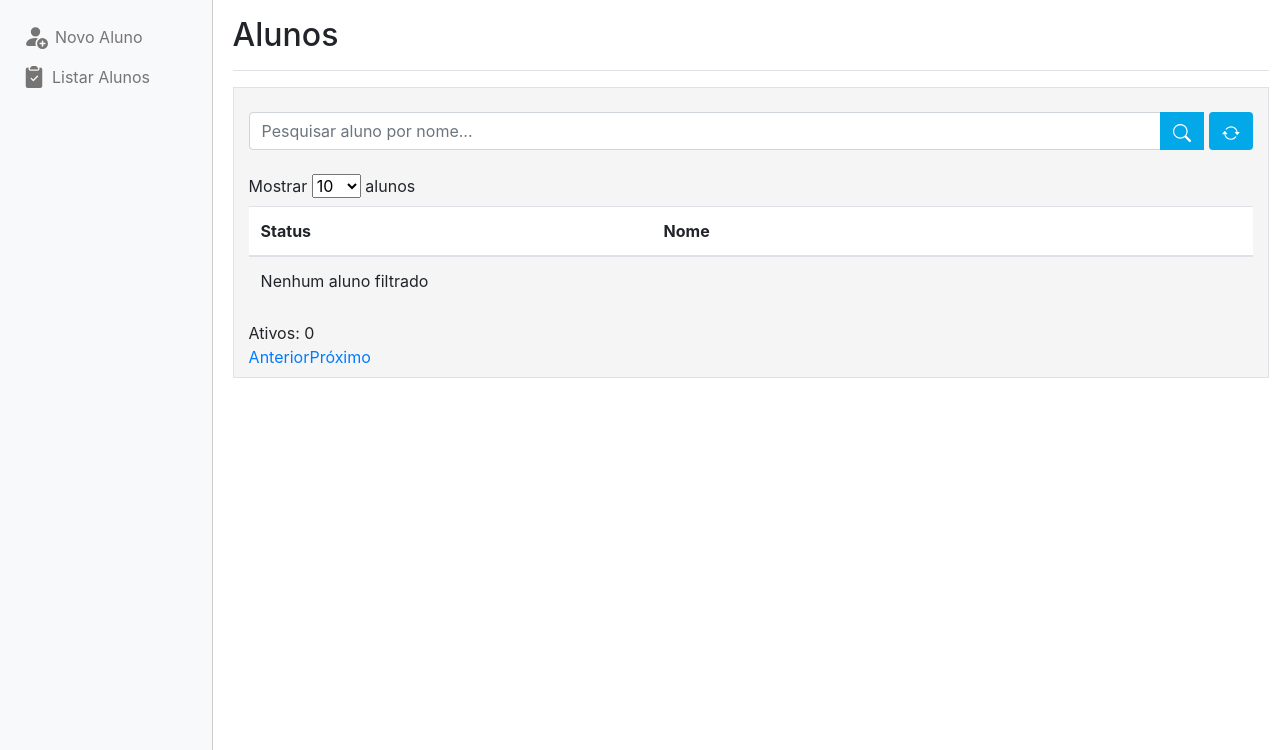
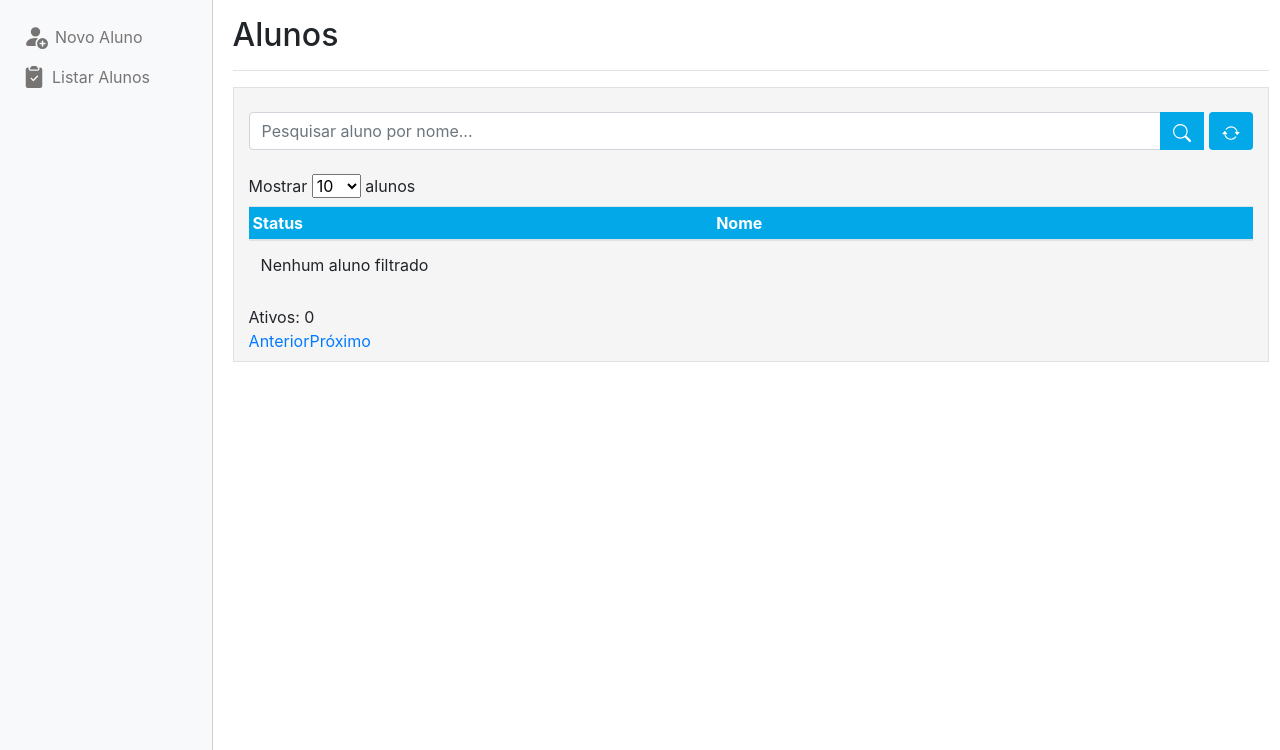
Before and after one commit to siconeli/Dinossauros, a Django app: page / in a window 1280 px wide. Shown: the part 50-800 px from the top of the page. Run offline with Django 5.2, Linux system fonts and the light colour scheme; the visitor is signed in with stand-in values (Sample User, id 1); data that the repository does not hold is empty; some libraries are stand-ins or nearby versions.

Commit message:
update layout

```diff
--- a/apps/aluno/templates/aluno/aluno_wizard_create.html
+++ b/apps/aluno/templates/aluno/aluno_wizard_create.html
@@ -5,7 +5,7 @@
 {% block conteudo %}
     <main class="col-md-10 ms-sm-auto col-lg-10">
         <div class="d-flex justify-content-between flex-wrap flex-md-nowrap align-items-center pt-3 pb-2 mb-3 border-bottom">
-            <h1 class="h2">Aluno</h1>
+            <h1 class="h2">Novo Aluno</h1>
         </div>
         {% if form.errors %}
             <div class="alert alert-danger" id="error" role="alert">
--- a/apps/core/templates/core/inicio.html
+++ b/apps/core/templates/core/inicio.html
@@ -102,15 +102,15 @@
           <table class="table table-hover" id="listar-alunos">
             <thead>
                 <tr class="table" >
-                  <th>Status</th>
-                  <th>Nome</th>
-                  <th></th>
-                  <th></th>
+                  <th class="p-1" style="background-color: #03a8e8; color: white;">Status</th>
+                  <th class="p-1" style="background-color: #03a8e8; color: white;">Nome</th>
+                  <th class="p-1" style="background-color: #03a8e8; color: white;"></th>
+                  <th class="p-1" style="background-color: #03a8e8; color: white;"></th>
                 </tr>
             </thead>
             <tbody>
               {% for aluno in alunos %}
-                <tr>
+                <tr class="p-1" style="background-color: #ffffff;">
                   <td>{{ aluno.ativo }}</td>
                   <td class="td-aluno-nome">{{ aluno.nome}}</td>
                   <td>
```
